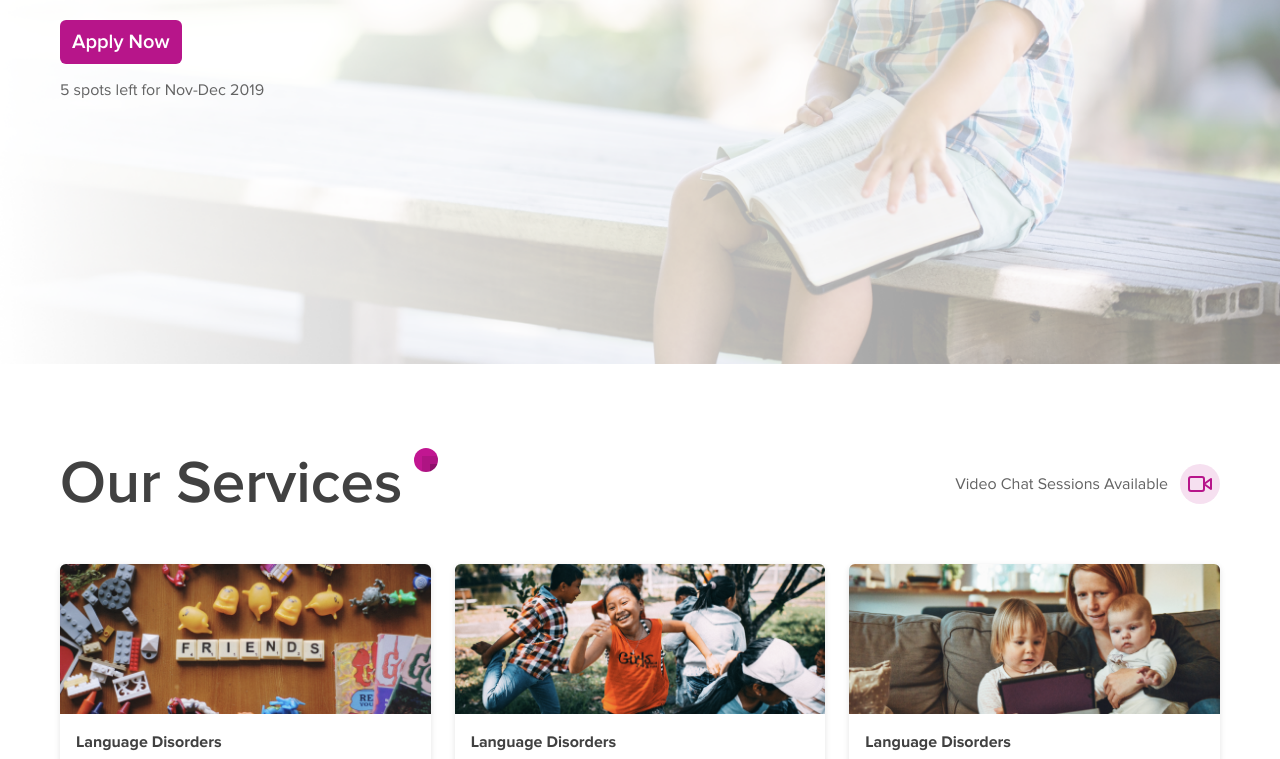
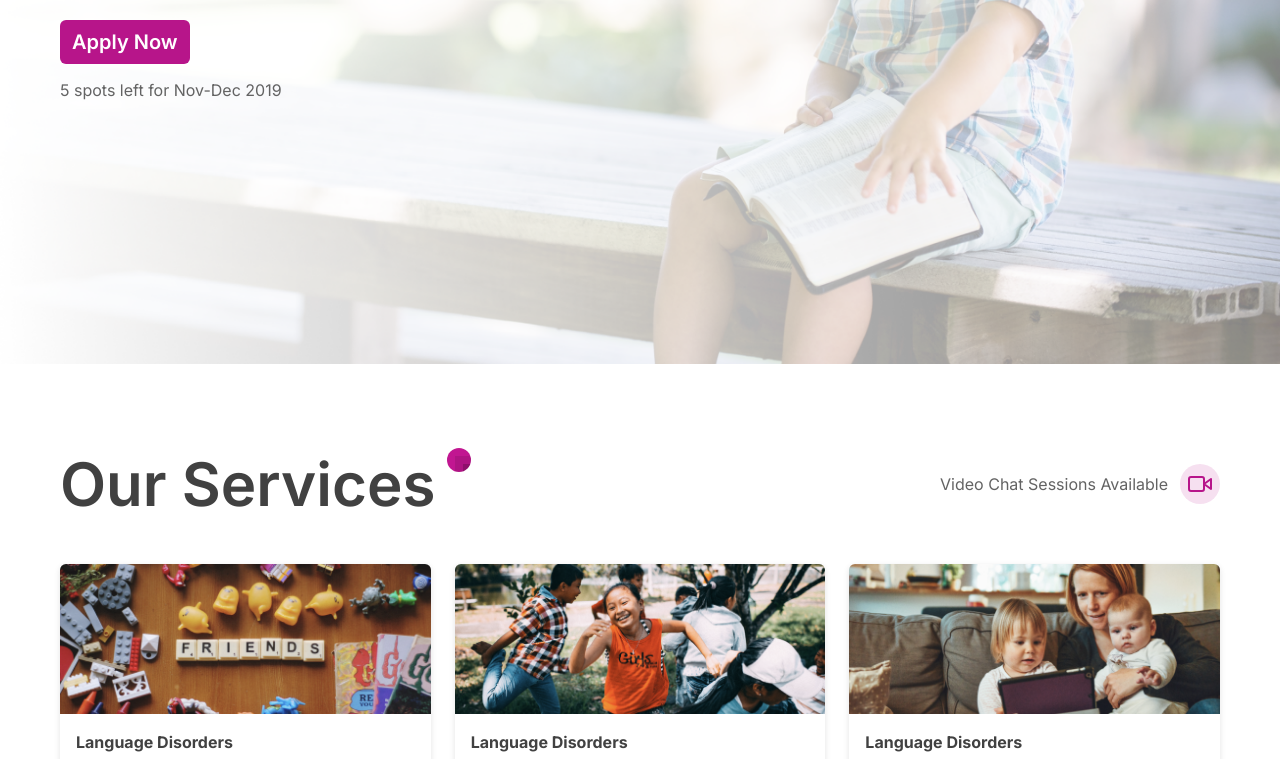
Before and after one commit to brianrclay/utah-speech-therapy, a website: page index.html in a window 1280 px wide. Shown: the part 436-1195 px from the top of the page. Drawn offline with nearby package versions, Linux system fonts and the light colour scheme.

Commit message:
google fonts test

```diff
--- a/css/style.scss
+++ b/css/style.scss
@@ -51,29 +51,29 @@ $shadow-card: 0px 2px 6px rgba(0, 0, 0, 0.11);
 //         url("../fonts/Inter-ExtraBold.woff?v=3.11") format("woff");
 // }
 
-@font-face {
-    font-family: 'Proxima';
-    font-style: normal;
-    font-weight: 400;
-    font-display: swap;
-    src: url("../fonts/ProximaNova-Reg.woff2") format("woff2")
-}
+// @font-face {
+//     font-family: 'Proxima';
+//     font-style: normal;
+//     font-weight: 400;
+//     font-display: swap;
+//     src: url("../fonts/ProximaNova-Reg.woff2") format("woff2")
+// }
 
-@font-face {
-    font-family: 'Proxima';
-    font-style: normal;
-    font-weight: 700;
-    font-display: swap;
-    src: url("../fonts/ProximaNova-Sbold.woff2") format("woff2")
-}
+// @font-face {
+//     font-family: 'Proxima';
+//     font-style: normal;
+//     font-weight: 700;
+//     font-display: swap;
+//     src: url("../fonts/ProximaNova-Sbold.woff2") format("woff2")
+// }
 
-@font-face {
-    font-family: 'Proxima';
-    font-style: normal;
-    font-weight: 800;
-    font-display: swap;
-    src: url("../fonts/ProximaNova-Bold.woff2") format("woff2")
-}
+// @font-face {
+//     font-family: 'Proxima';
+//     font-style: normal;
+//     font-weight: 800;
+//     font-display: swap;
+//     src: url("../fonts/ProximaNova-Bold.woff2") format("woff2")
+// }
 
 //Color
 
@@ -88,14 +88,14 @@ $shadow-card: 0px 2px 6px rgba(0, 0, 0, 0.11);
 //Font Sizes
 
 div, p, a, input, textarea, label, button {
-    font-family: 'Proxima', sans-serif;
+    font-family: 'Inter', sans-serif;
     font-weight: 400;
     font-size: 16px;
     line-height: 20px;
 }
 
 h1, h2, h3{
-    font-family: 'Proxima', sans-serif;
+    font-family: 'Inter', sans-serif;
     margin: 0;
     padding: 0;
 }
--- a/index.html
+++ b/index.html
@@ -3,6 +3,7 @@
   <title>Utah Speech Therapy</title>
   <meta name="description" content="Professional speech therapy based in Eagle Mountain UT. Pricing starts at $40/session. Call today to get a free consultation!">
   <meta name="viewport" content="width=device-width, initial-scale=1.0">
+  <link href="https://fonts.googleapis.com/css?family=Inter:400,600,700&display=swap" rel="stylesheet">
   <meta property="og:title" content="Utah Speech Therapy">
   <meta property="og:site_name" content="Utah Speech Therapy">
   <meta property="og:url" content="https://utahspeech.com">
```
Also changed, not shown: css/style.css, 1 other file.
